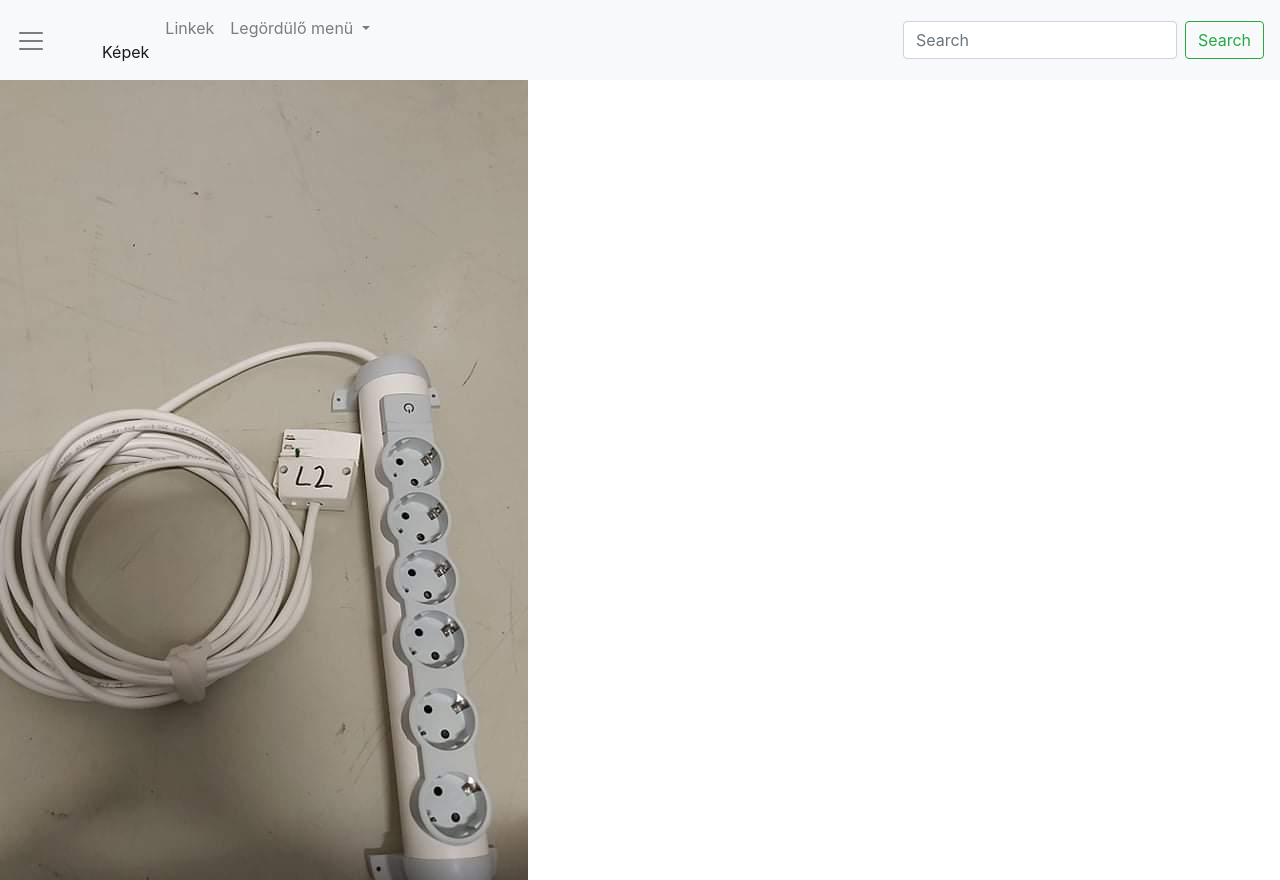
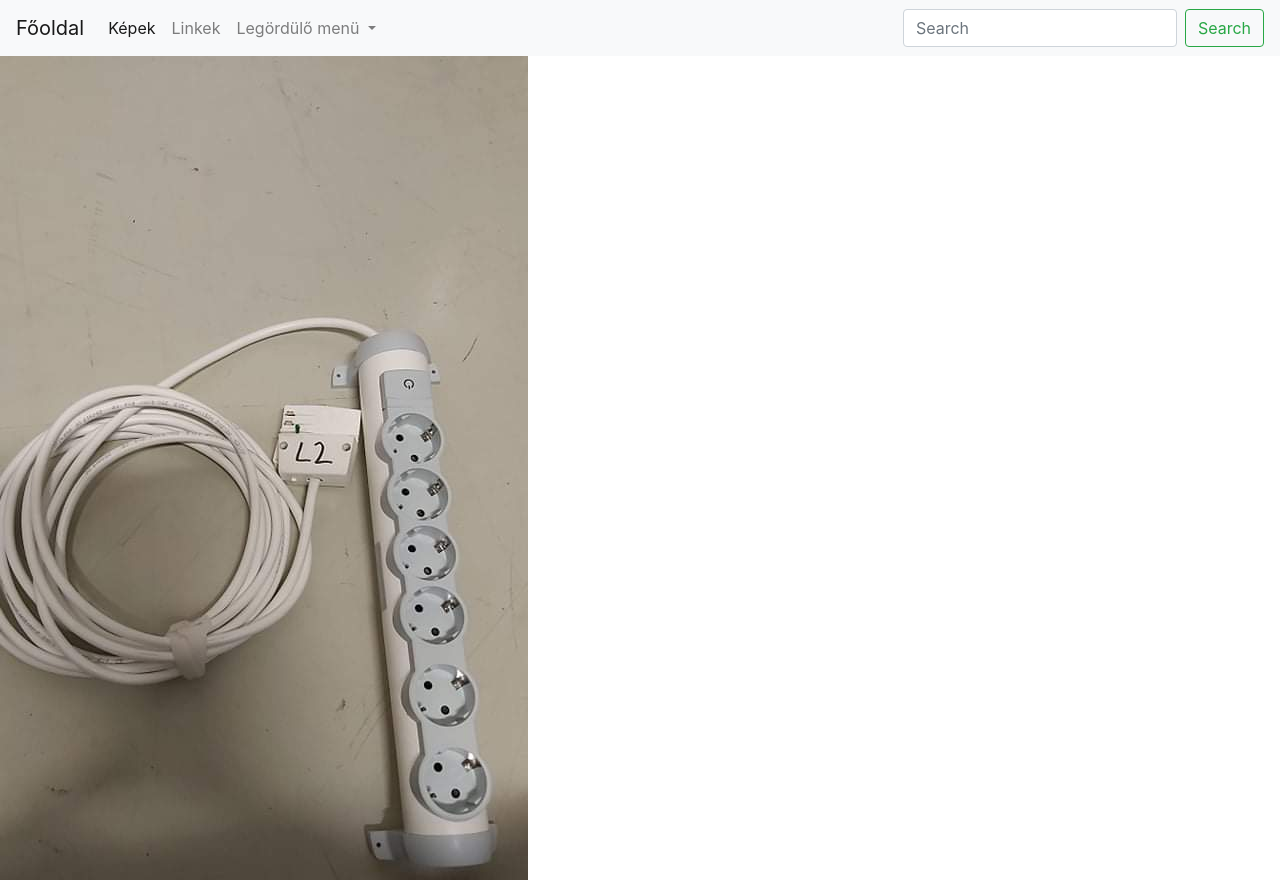
Before and after one commit to Magozottmakk/Magozottmakk.github.io, a plain HTML site: page kepek.html in a window 1280 px wide. Shown: the top 880 px of the page. Drawn offline with Linux system fonts and the light colour scheme.

Commit message:
idézöjel

```diff
--- a/kepek.html
+++ b/kepek.html
@@ -10,7 +10,7 @@
 
 <body>
     <nav class="navbar navbar-expand-lg navbar-light bg-light">
-        <a class="navbar-brand" href="/index.html>Főoldal</a>
+        <a class="navbar-brand" href="/index.html">Főoldal</a>
         <button class="navbar-toggler" type="button" data-toggle="collapse" data-target="#navbarSupportedContent"
             aria-controls="navbarSupportedContent" aria-expanded="false" aria-label="Toggle navigation">
             <span class="navbar-toggler-icon"></span>
```
